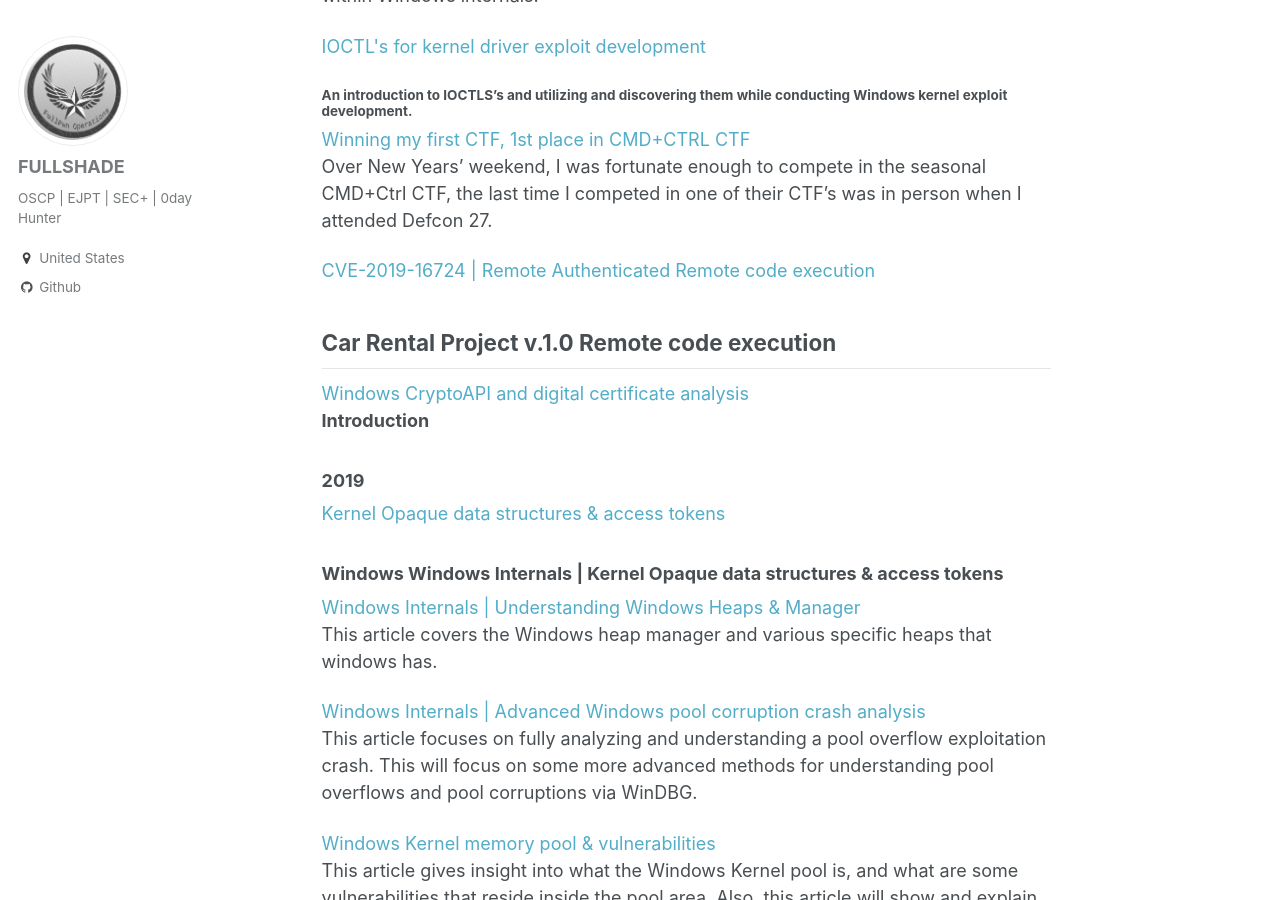
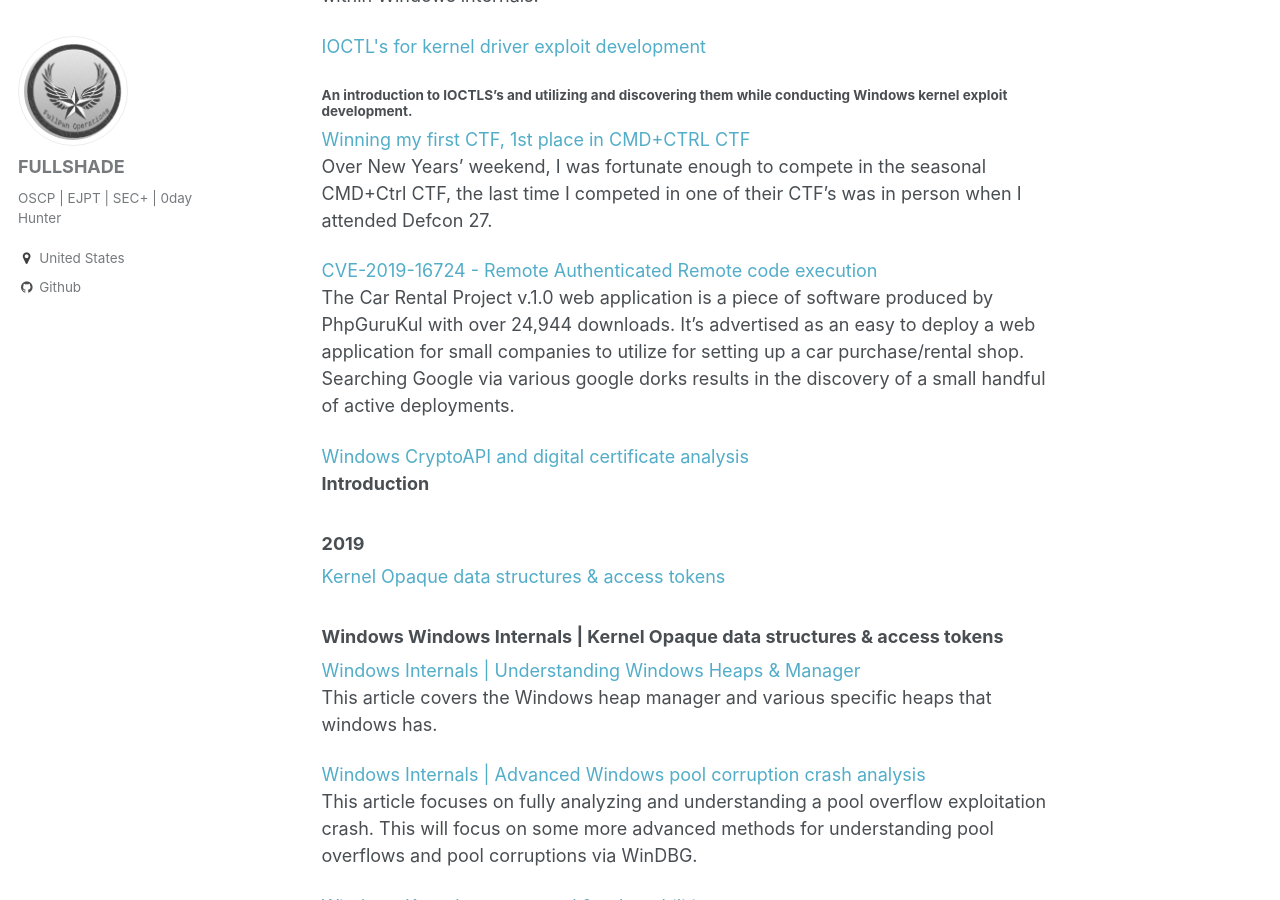
Before and after one commit to asdyxcyxc/FULLSHADE.github.io, a Jekyll site: the page built from _pages/posts.md, in a window 1280 px wide and 900 px high, scrolled down 1314 px. Built offline with Jekyll 4.4.1, drawn with Linux system fonts in a browser that asks for light colours.

Commit message:
Update 2020-1-20-CVE-2020-5509.md

````diff
--- a/_posts/2020-1-20-CVE-2020-5509.md
+++ b/_posts/2020-1-20-CVE-2020-5509.md
@@ -1,11 +1,13 @@
 ---
 layout: post
-title: CVE-2019-16724 | Remote Authenticated Remote code execution
+title: CVE-2019-16724 - Remote Authenticated Remote code execution
 date: 2020-1-20
 categories: CVE writeup
 ---
 
-## Car Rental Project v.1.0 Remote code execution
+The Car Rental Project v.1.0 web application is a piece of software produced by PhpGuruKul with over 24,944 downloads. It's advertised as an easy to deploy a web application for small companies to utilize for setting up a car purchase/rental shop. Searching Google via various google dorks results in the discovery of a small handful of active deployments.
+
+----
 
 ```c
 # Exploit Title: Car Rental Project v.1.0 Remote Code Execution
````
Also changed, not shown: other parts of _posts/2020-1-20-CVE-2020-5509.md (+0 -6 lines).
